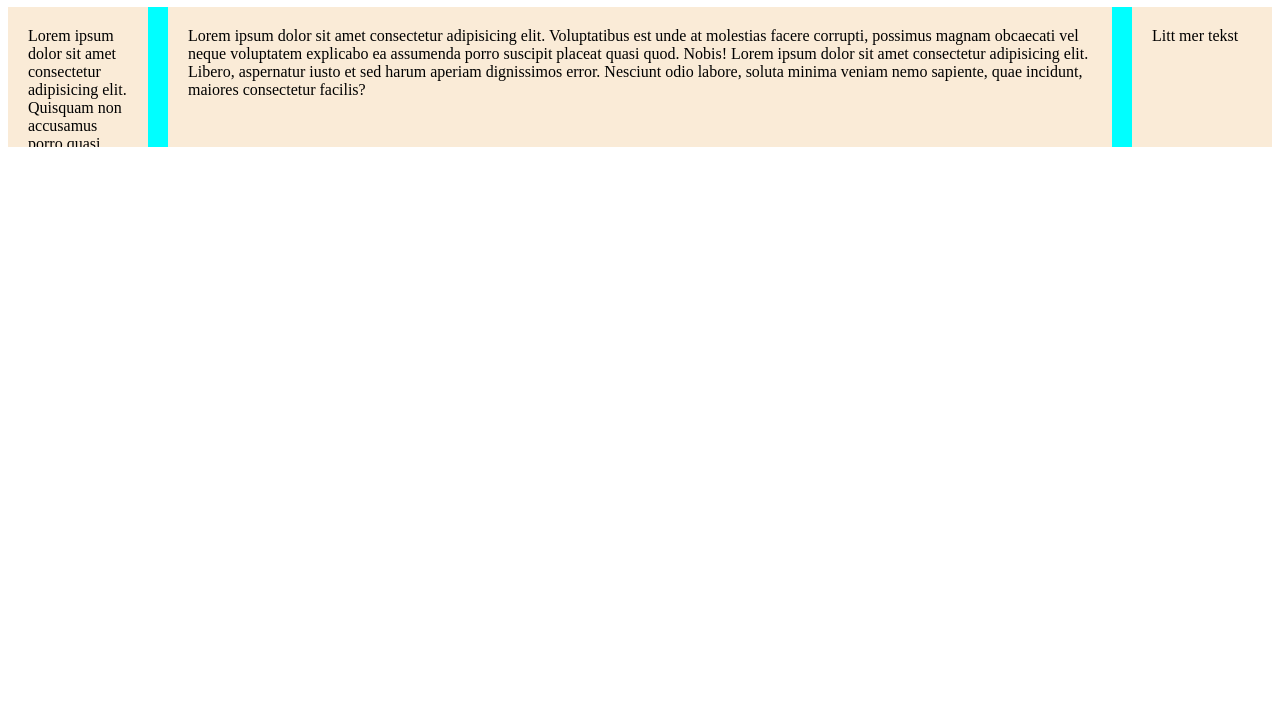
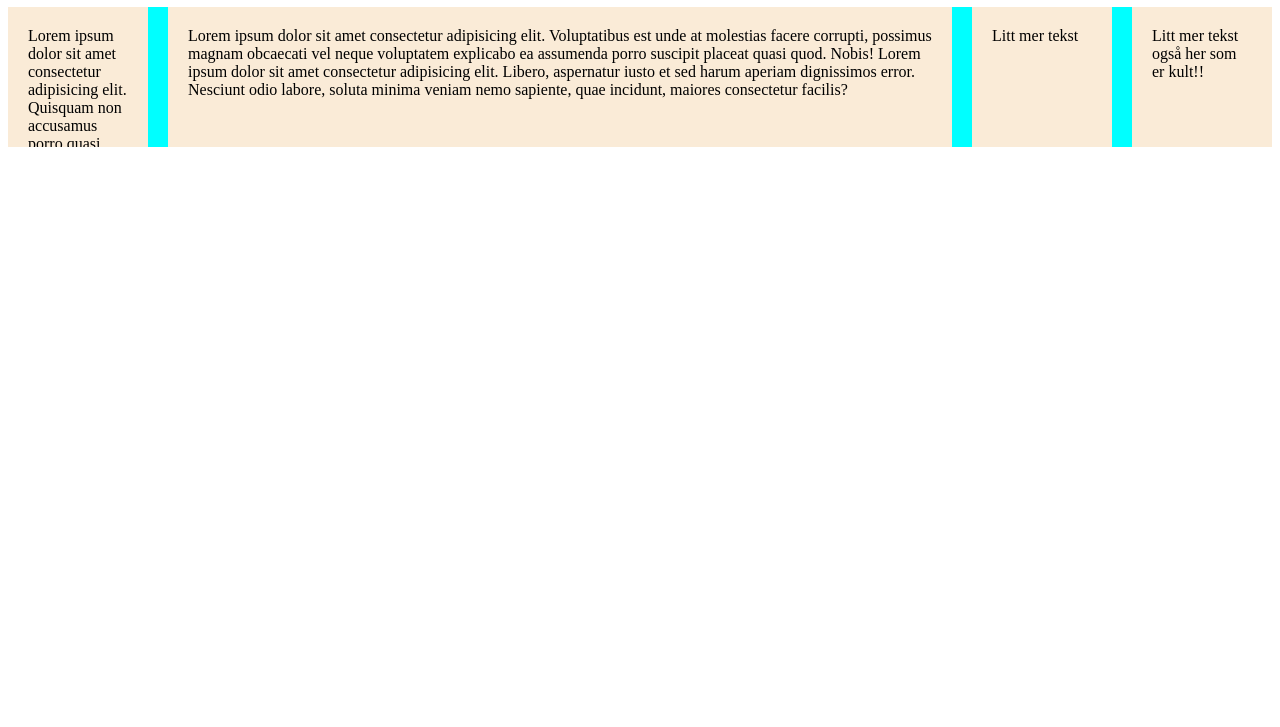
Before and after one commit to LarsD99/Test2, a plain HTML site: page index.html in a window 1280 px wide. Shown: the part 73-800 px from the top of the page. Drawn offline with Linux system fonts and the light colour scheme.

Commit message:
Oppdatert index.html med nytt innhold

```diff
--- a/css/style.css
+++ b/css/style.css
@@ -21,9 +21,8 @@
 }
 
 .flex-item2 {
-    flex-grow: 2;
-  }
-
+  flex-grow: 2;
+}
 
 /* Responsive layout - makes a one column layout instead of a two-column layout */
 @media (max-width: 600px) {
--- a/index.html
+++ b/index.html
@@ -16,6 +16,7 @@
         <div class="flex-item">Lorem ipsum dolor sit amet consectetur adipisicing elit. Quisquam non accusamus porro quasi aliquam necessitatibus repellendus enim, dolore rem minima iure adipisci sint amet, alias quod molestiae distinctio voluptatibus maiores! Lorem ipsum dolor sit amet, consectetur adipisicing elit. Velit porro minus tenetur harum distinctio odio nihil, consequuntur, adipisci dignissimos voluptatibus quaerat. Ratione cupiditate expedita tenetur! Earum hic commodi sed! Aliquid.</div>
         <div class="flex-item flex-item2">Lorem ipsum dolor sit amet consectetur adipisicing elit. Voluptatibus est unde at molestias facere corrupti, possimus magnam obcaecati vel neque voluptatem explicabo ea assumenda porro suscipit placeat quasi quod. Nobis! Lorem ipsum dolor sit amet consectetur adipisicing elit. Libero, aspernatur iusto et sed harum aperiam dignissimos error. Nesciunt odio labore, soluta minima veniam nemo sapiente, quae incidunt, maiores consectetur facilis?</div>
         <div class="flex-item">Litt mer tekst</div>
+        <div class="flex-item">Litt mer tekst også her som er kult!!</div>
       </section>
     </main>
     <footer></footer>
```
Also changed, not shown: 1 other file.
